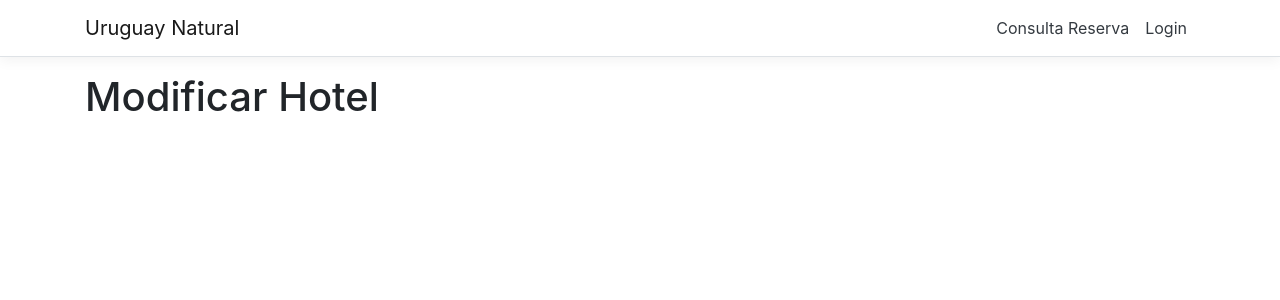
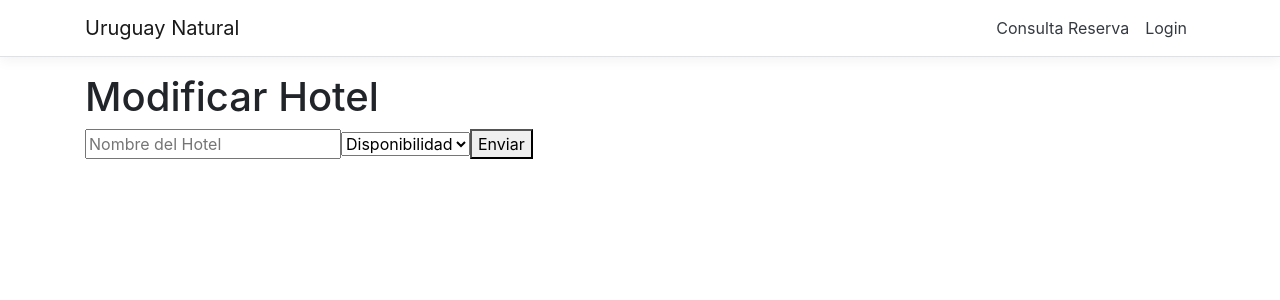
Before and after one commit to Emiliano-Russo/Obligatorio, an Angular app in the folder ObligatorioDDA2/ObligatorioDDA2/ClientApp/: page /modificar_hotel in a window 1280 px wide. Shown: the top 300 px of the page. Built offline with nearby package versions, Linux system fonts and the light colour scheme.

Commit message:
Interfaz modificar hospedaje

```diff
--- a/ObligatorioDDA2/ObligatorioDDA2/ClientApp/src/app/modificar-hotel/modificar-hotel.component.html
+++ b/ObligatorioDDA2/ObligatorioDDA2/ClientApp/src/app/modificar-hotel/modificar-hotel.component.html
@@ -1 +1,9 @@
 <h1>Modificar Hotel</h1>
+<input type="text" id="hotel" placeholder="Nombre del Hotel"/>
+<select id="disponibilidad">
+  <option selected disabled>Disponibilidad</option>
+  <option value="true">Si</option>
+  <option value="false">No</option>
+</select>
+<button (click)="enviar()">Enviar</button>
+<h3>{{mensaje_server}}</h3>
--- a/ObligatorioDDA2/ObligatorioDDA2/ClientApp/src/app/modificar-hotel/modificar-hotel.component.ts
+++ b/ObligatorioDDA2/ObligatorioDDA2/ClientApp/src/app/modificar-hotel/modificar-hotel.component.ts
@@ -9,12 +9,22 @@ import { HttpClient } from '@angular/common/http';
 export class ModificarHotelComponent {
 
   url_base: string;
-
+  mensaje_server: string;
 
   constructor(@Inject('BASE_URL') baseUrl: string, private http: HttpClient) {
     this.url_base = baseUrl;
   }
 
 
+  enviar() {
+    let nombre = (<HTMLInputElement>document.getElementById("hotel")).value;
+    let disp = ((<HTMLInputElement>document.getElementById("disponibilidad")).value) == "true";
+    let argumentos = "?nombre=" + nombre + "&disponibilidad=" + disp;
+    console.log("argumentos: " + argumentos);
+    this.http.get<string>(this.url_base + 'Hospedajes/Modificar' + argumentos).subscribe(result => {
+      this.mensaje_server = result;
+    });
+
+  }
 
 }
```
Also changed, not shown: 1 other file (tests, documents, lock files or other folders).
